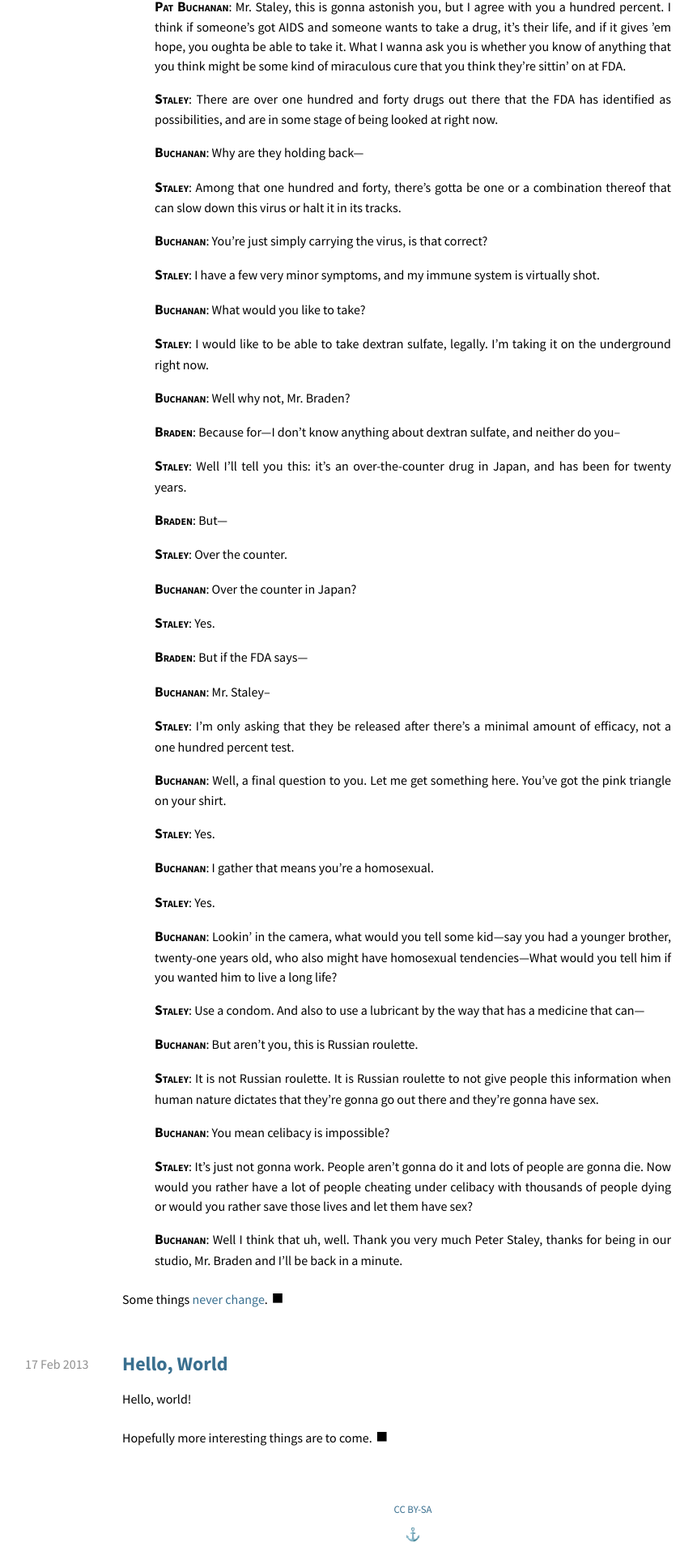
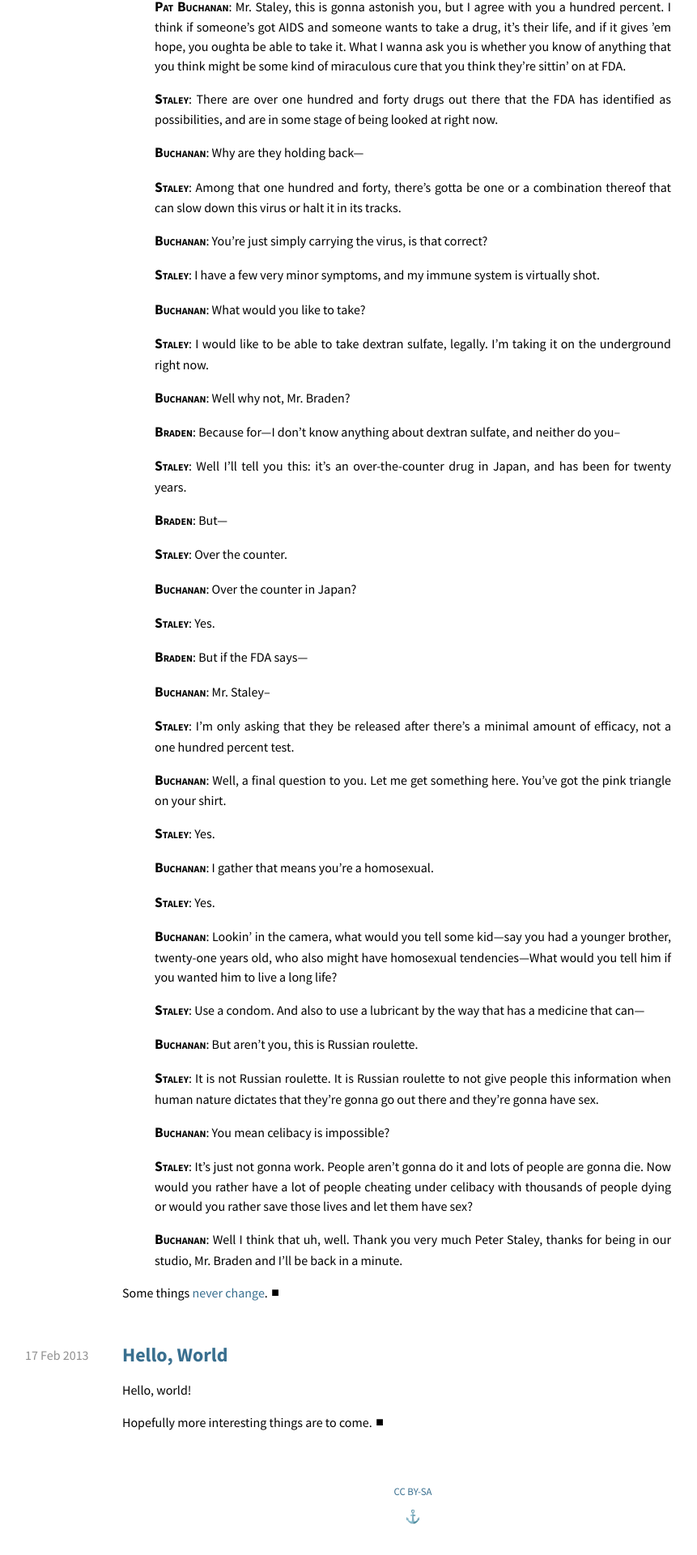
Before and after one commit to joshleitzel/joshleitzel.github.com, a Jekyll site: the page built from index.html, in a window 1280 px wide. Shown: the part 674-2594 px from the top of the page at 81% size, without its empty margins (130-991 px from the left). Built offline with Jekyll 4.4.1, drawn with Linux system fonts in a browser that asks for light colours; some web fonts are replaced; after the commit the page ends 2572 px from its top, so only the background shows below that.

Commit message:
Fixed the square size

```diff
--- a/css/screen.css
+++ b/css/screen.css
@@ -102,7 +102,9 @@ header {
   }
   .post .content > p:last-child:after {
     content: ' ■';
-    font-size: 150%;
+    font-family: arial;
+    position: relative;
+    top: -1px;
   }
   .post .content blockquote label {
     font-size: 110%;
```
